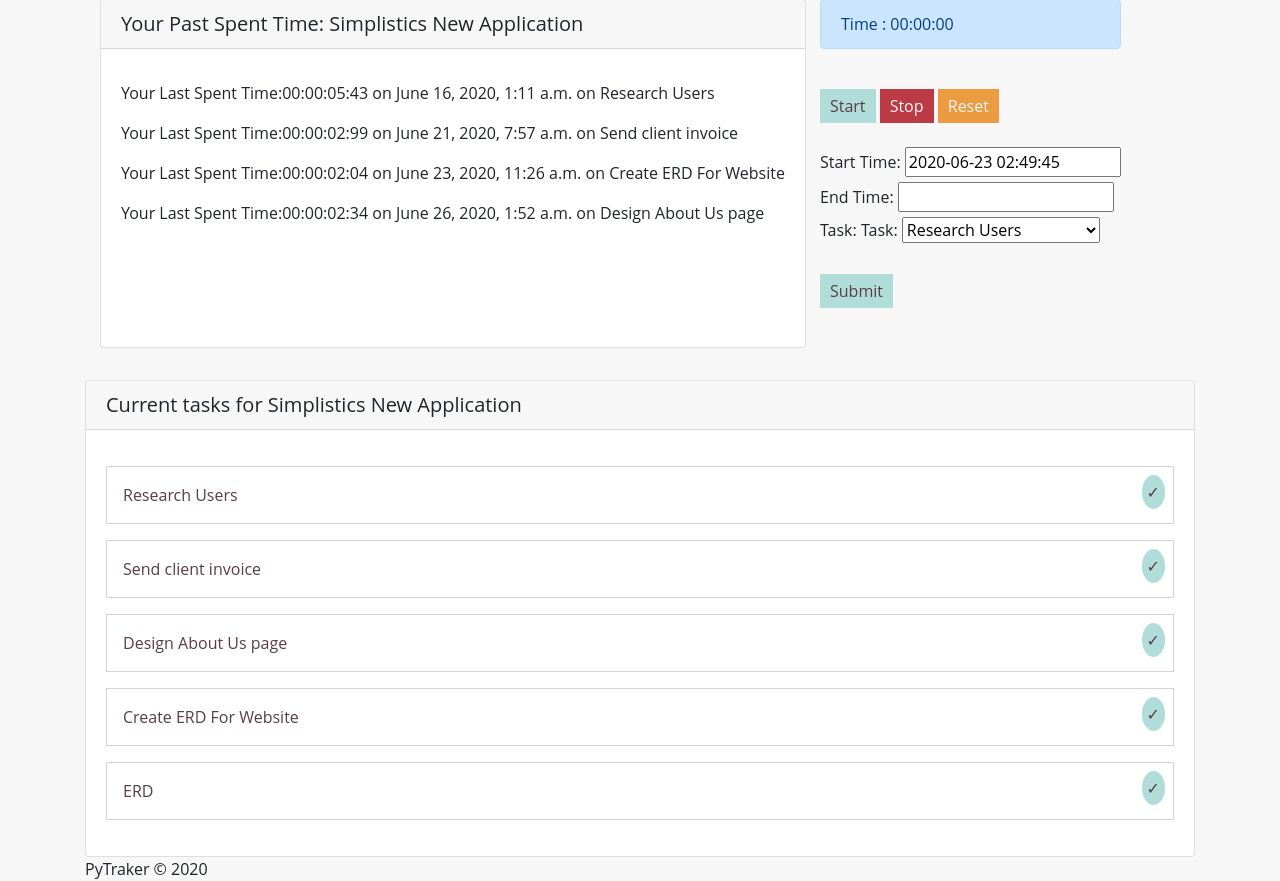
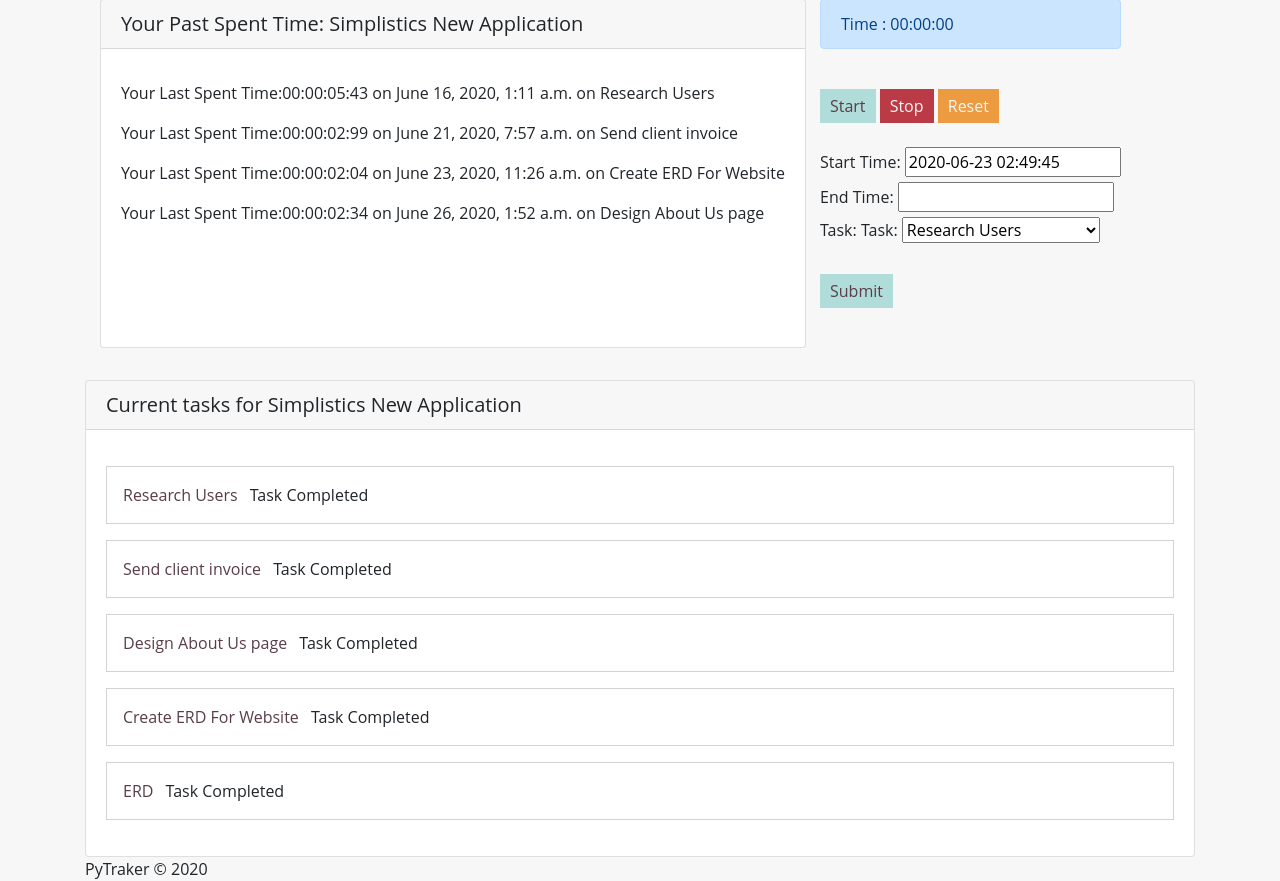
Before and after one commit to faithmcqueen/PyTrakr, a Django app: page /PyTraker/details_project/2 in a window 1280 px wide. Shown: the part 538-1419 px from the top of the page. Run offline with Django 3.2, Linux system fonts and the light colour scheme; a user stored in the database is signed in; data comes from the database, SQL or seed files in the repository; both versions use the stored data as it was after the commit; some libraries are stand-ins or nearby versions.

Commit message:
project task list bug fix

```diff
--- a/PyTraker/tracker/PyTraker/templates/PyTraker/details_project.html
+++ b/PyTraker/tracker/PyTraker/templates/PyTraker/details_project.html
@@ -171,9 +171,13 @@
         {% if task %}
         <div class="list">
         {% for t in task %}
-
+            {% if t.complete == False %}
         <p class="list-item"><a href="/PyTraker/task_detail/{{ t.id }}" class="d-inline-flex p-2">{{ t.name }}</a>
             <span><a href="/PyTraker/change_status/{{ t.id }}" class="complete-btn">&check;</a></span></p>
+                {% else %}
+                <p class="list-item"><a href="/PyTraker/task_detail/{{ t.id }}" class="d-inline-flex p-2">{{ t.name }}</a>
+                <span>Task Completed</span></p>
+            {%  endif %}
         {% endfor %}
 
         </div>
```
Also changed, not shown: PyTraker/tracker/db.sqlite3.
